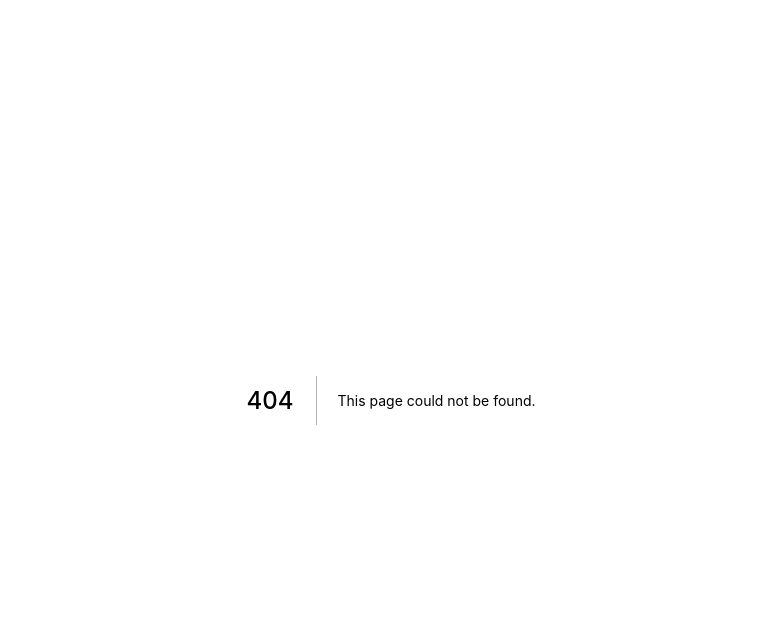
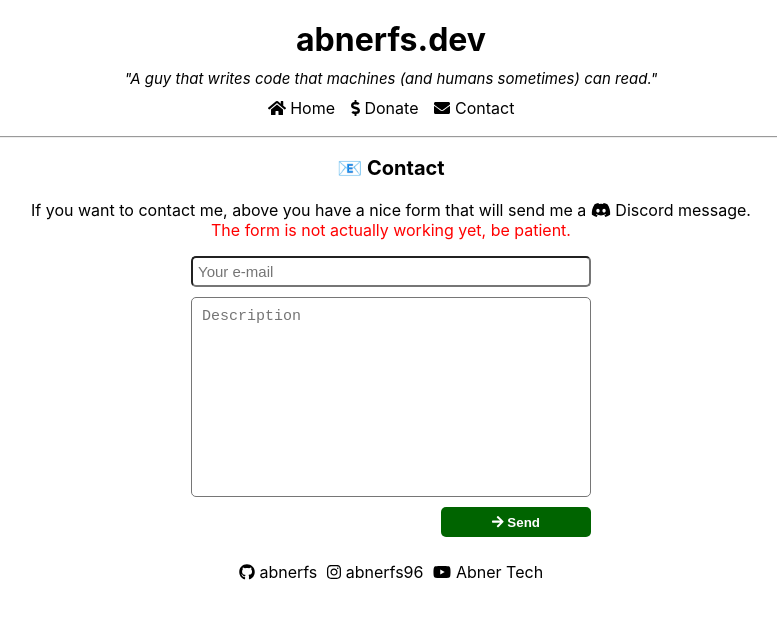
Before and after one commit to abnerfs/abnerfs-site, a Next.js app: page /contact-info in a window 1280 px wide. Before the commit this address had no page. Shown: the top 618 px of the page, without its empty margins (249-1026 px from the left). Built offline with nearby package versions, Linux system fonts and the light colour scheme.

Commit message:
Contact, Home and Donate pages

```diff
--- /dev/null
+++ b/Components/HrFull.js
@@ -0,0 +1,7 @@
+
+
+export const HrFull = (props) => (
+    <hr style={{
+        width: '100%'
+    }}></hr>
+)
--- /dev/null
+++ b/Components/MainContainer.js
@@ -0,0 +1,38 @@
+import styles from '../styles/Home.module.css'
+import Head from 'next/head'
+import { NavBar } from '../Components/Navbar';
+import { faGithub, faInstagram, faYoutube } from '@fortawesome/free-brands-svg-icons'
+import { FontAwesomeIcon } from '@fortawesome/react-fontawesome'
+import { HrFull } from '../Components/HrFull'
+
+
+export default function MainContainer(props) {
+    return (
+        <div>
+            <Head>
+                <title>@abnerfs</title>
+            </Head>
+
+            <div className={styles.container}>
+                <h1 className={styles["main-title"]}>abnerfs.dev</h1>
+                <h2 className={styles["sub-title"]}>"A guy that writes code that machines (and humans sometimes) can read."</h2>
+                <NavBar />
+                <HrFull />
+
+                {props.children}
+
+                <div className={styles["container-links"]}>
+                    <a href="https://github.com/abnerfs" target="_blank" className={styles["social-link"]}>
+                        <FontAwesomeIcon icon={faGithub}></FontAwesomeIcon> abnerfs
+                    </a>
+                        <a href="https://www.instagram.com/abnerfs96/" target="_blank" className={styles["social-link"]}>
+                            <FontAwesomeIcon icon={faInstagram}></FontAwesomeIcon> abnerfs96
+                    </a>
+                        <a href="https://www.youtube.com/channel/UCgJY9EgxDscvVGbXzftiMBg?sub_confirmation=1" target="_blank" className={styles["social-link"]}>
+                            <FontAwesomeIcon icon={faYoutube}></FontAwesomeIcon> Abner Tech
+                    </a>
+                </div>
+            </div>
+        </div>
+    )
+}
--- /dev/null
+++ b/Components/NavBar.module.css
@@ -0,0 +1,36 @@
+.ul-nav-bar {
+    list-style-type: none;
+    margin: 0;
+    padding: 0;
+}
+
+.ul-nav-bar li {
+    display: inline;
+}
+
+.ul-nav-bar div {
+    display: inline;
+    padding: 8px;
+}
+
+.container-navbar {
+    display: flex;
+    flex-direction: column;
+    align-items: center;
+    justify-content: center;
+    margin-bottom: 10px;
+}
+
+
+.main-title {
+    margin: 0px;
+    margin-bottom: 10px;
+}
+
+.sub-title {
+    margin: 0px;
+    margin-bottom: 10px;
+    font-weight: normal;
+    font-size: 15px;
+    font-style: italic;
+}
--- /dev/null
+++ b/Components/Navbar.js
@@ -0,0 +1,49 @@
+import styles from './NavBar.module.css'
+import { faHome, faDollarSign, faEnvelope, faUser } from '@fortawesome/free-solid-svg-icons'
+import { FontAwesomeIcon } from '@fortawesome/react-fontawesome'
+import Link from 'next/link'
+
+export const NavBar = (props) => {
+    return (
+        <div className={styles['container-navbar']}>
+            <ul className={styles['ul-nav-bar']}>
+                <li>
+                    <Link
+                        href="/"
+                    >
+                        <div>
+                            <FontAwesomeIcon icon={faHome}></FontAwesomeIcon> Home
+                        </div>
+                    </Link>
+                </li>
+                <li>
+                    <Link
+                            href="/donate"
+                        >
+                        <div>
+                            <FontAwesomeIcon icon={faDollarSign}></FontAwesomeIcon> Donate
+                        </div>
+                    </Link>
+                </li>
+                <li>
+                    <Link
+                        href="/contact-info"
+                    >
+                        <div>
+                            <FontAwesomeIcon icon={faEnvelope}></FontAwesomeIcon> Contact
+                        </div>
+                    </Link>
+                </li>
+                {/* <li>
+                    <Link
+                        href="/about"
+                    >
+                        <div>
+                            <FontAwesomeIcon icon={faUser}></FontAwesomeIcon> About
+                        </div>
+                    </Link>
+                </li> */}
+            </ul>
+        </div>
+    )
+}
--- /dev/null
+++ b/pages/contact-info.js
@@ -0,0 +1,30 @@
+import MainContainer from "../Components/MainContainer";
+import styles from '../styles/Contact.module.css'
+import { faDiscord } from '@fortawesome/free-brands-svg-icons'
+import { faArrowRight } from '@fortawesome/free-solid-svg-icons'
+import { FontAwesomeIcon } from "@fortawesome/react-fontawesome";
+
+
+export default function Contact() {
+    return(
+        <div>
+            <MainContainer>
+                <h3 className={styles['contact-title']}>📧 Contact</h3>
+                <p className={styles['contact-paragraph']}>
+                    If you want to contact me, above you have a nice form that will send me a <FontAwesomeIcon icon={faDiscord}></FontAwesomeIcon> Discord message.
+                    <br/>
+                    <span style={{color: 'red'}}>The form is not actually working yet, be patient.</span>
+                </p>
+                <form className={styles["contact-form"]}>
+                    <input type="email" placeholder="Your e-mail"/>
+
+                    <textarea placeholder="Description">
+
+                    </textarea>
+
+                    <button type="submit"> <FontAwesomeIcon icon={faArrowRight}></FontAwesomeIcon> Send</button>
+                </form>
+            </MainContainer>
+        </div>
+    )
+}
--- /dev/null
+++ b/styles/Contact.module.css
@@ -0,0 +1,47 @@
+.contact-title {
+    font-weight: bold;
+    font-size: 20px;
+    margin-top: 10px;
+}
+
+.contact-paragraph {
+    margin-top: 0px;
+    text-align: center;
+}
+
+.contact-form {
+    display: block;
+    margin-bottom: 20px;
+}
+
+.contact-form input {
+    display: block;
+    margin-bottom: 10px;
+    width: 400px;
+    padding: 5px;
+    font-size: 15px;
+    border-radius: 5px;
+}
+
+.contact-form textarea {
+    display: block;
+    width: 400px;
+    height: 200px;
+    padding: 10px;
+    font-size: 15px;
+    resize: none;
+    border-radius: 5px;
+    margin-bottom: 10px;
+}
+
+.contact-form button {
+    display: block;
+    border: none;
+    width: 150px;
+    height: 30px;
+    background-color: darkgreen;
+    color: white;
+    font-weight: bold;
+    float: right;
+    border-radius: 5px;
+}
--- a/styles/Home.module.css
+++ b/styles/Home.module.css
@@ -1,11 +1,12 @@
 .container {
-  min-height: 100vh;
+  min-height: 90vh;
   padding: 0 0.5rem;
   display: flex;
   flex-direction: column;
-  justify-content: center;
   align-items: center;
+  margin-top: 20px;
 }
+
 
 .main {
   padding: 5rem 0;
@@ -121,10 +122,19 @@
   }
 }
 
-.main-link {
+.main-title {
   margin: 0px;
   margin-bottom: 10px;
 }
+
+.sub-title {
+  margin: 0px;
+  margin-bottom: 10px;
+  font-weight: normal;
+  font-size: 15px;
+  font-style: italic;
+}
+
 
 .social-link {
   display: inline-block;
--- a/styles/globals.css
+++ b/styles/globals.css
@@ -1,9 +1,10 @@
 html,
 body {
   padding: 0;
-  margin: 0;
+  margin: 0 auto;
   font-family: -apple-system, BlinkMacSystemFont, Segoe UI, Roboto, Oxygen,
     Ubuntu, Cantarell, Fira Sans, Droid Sans, Helvetica Neue, sans-serif;
+  max-width: 1080px
 }
 
 a {
@@ -11,6 +12,7 @@ a {
   text-decoration: none;
 }
 
+
 * {
   box-sizing: border-box;
 }
```
Also changed, not shown: pages/donate.js (added, +36 -0 lines), pages/index.js (+11 -23 lines), styles/Donate.module.css (added, +26 -0 lines), public/just-like-me.png (added), 1 other file (tests, documents, lock files or other folders).
